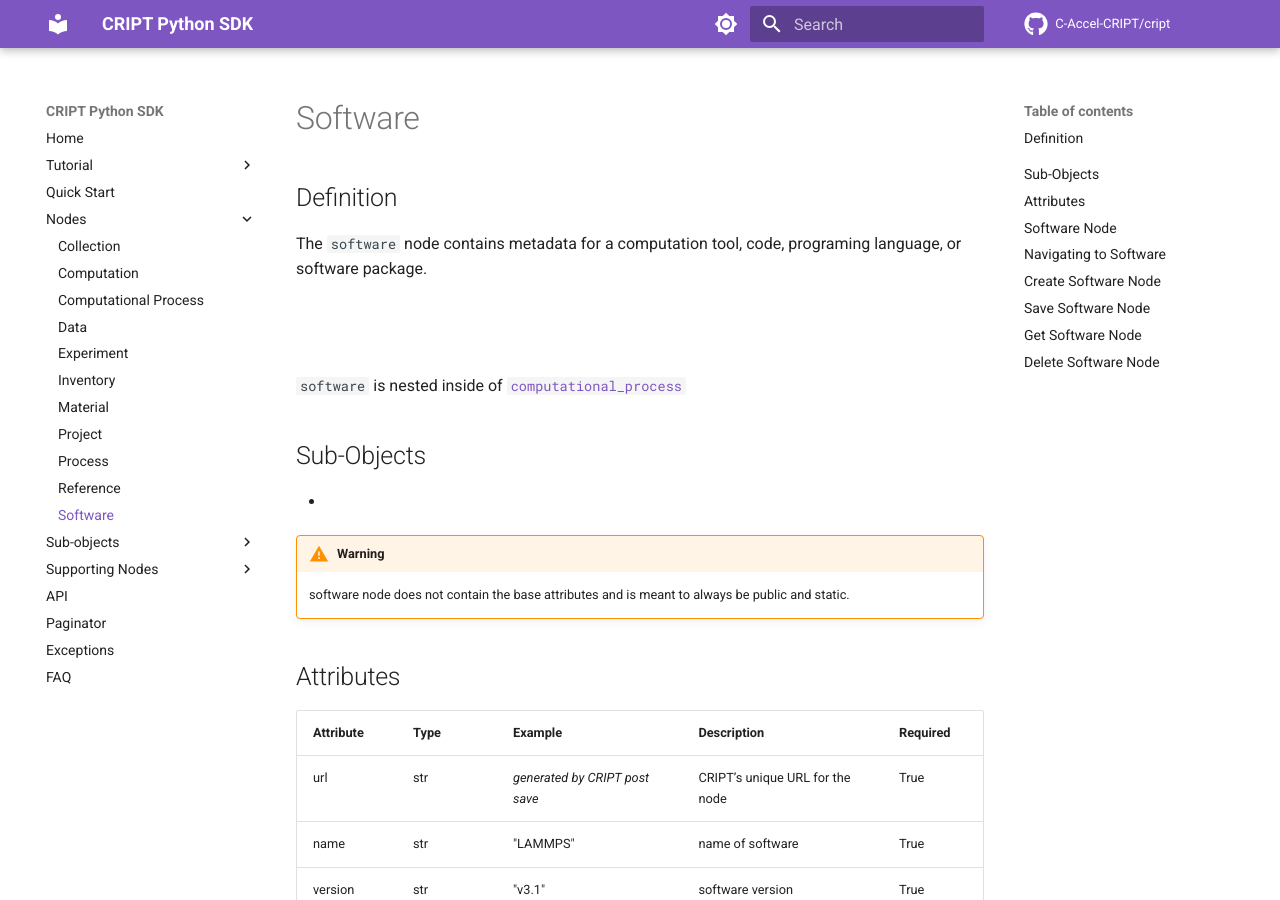
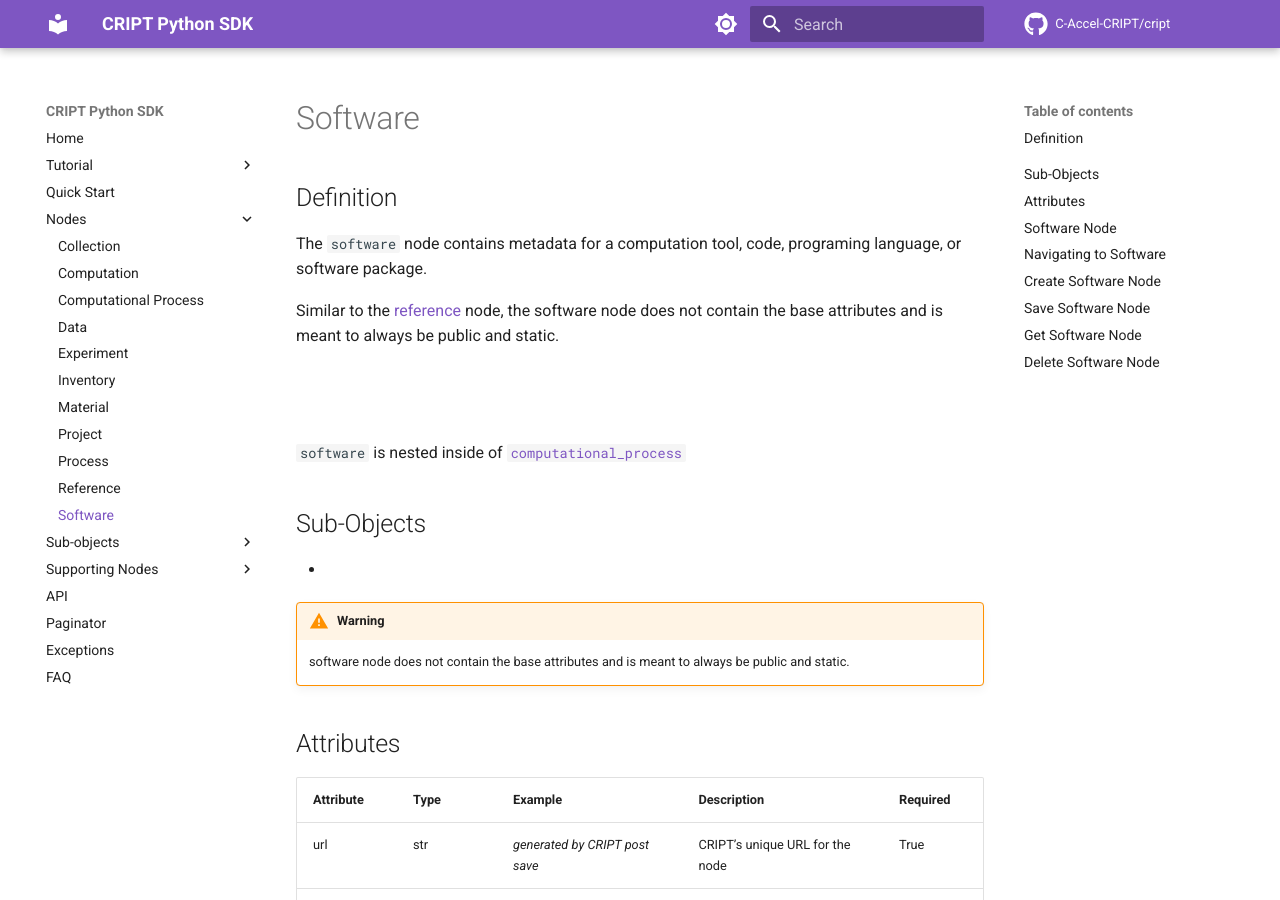
Before and after one commit to C-Accel-CRIPT/sdk-archive, an MkDocs documentation site: the page built from docs/nodes/software.md, in a window 1280 px wide and 900 px high. Built offline with MkDocs 1.6.1 and Material for MkDocs 9.7.7, drawn with Linux system fonts in a browser that asks for light colours; comment, search, counter and statistics services are not loaded.

Commit message:
updated software node

```diff
--- a/docs/nodes/software.md
+++ b/docs/nodes/software.md
@@ -4,6 +4,9 @@
 
 The `software` node contains metadata for a computation tool, code, programing language, or
 software package.
+
+Similar to the [reference](./reference.md) node, the software node does not contain the base
+attributes and is meant to always be public and static.
 
 ##
 `software` is nested inside of
```
